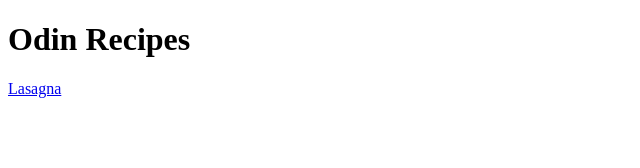
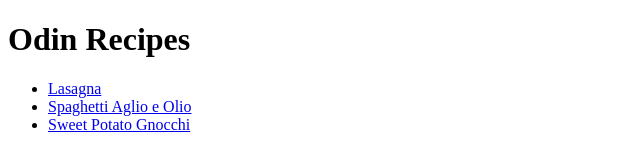
Before and after one commit to arnavV456/odin-recipes, a plain HTML site: page index.html in a window 1280 px wide. Shown: the whole page, without its empty margins (0-640 px from the left). Drawn offline with Linux system fonts and the light colour scheme.

Commit message:
linked all recipe webpages

```diff
--- a/index.html
+++ b/index.html
@@ -6,6 +6,10 @@
 </head>
 <body>
     <h1>Odin Recipes</h1>
-    <a href="./recipes/lasagna.html" target="_blank">Lasagna</a>
+    <ul>
+        <li> <a href="./recipes/lasagna.html" target="_blank">Lasagna</a> </li>
+        <li> <a href="./recipes/Spaghetti.html" target="_blank">Spaghetti Aglio e Olio</a> </li>
+        <li> <a href="./recipes/Gnocchi.html" target="_blank">Sweet Potato Gnocchi</a> </li>
+    </ul>
 </body>
 </html>
```
